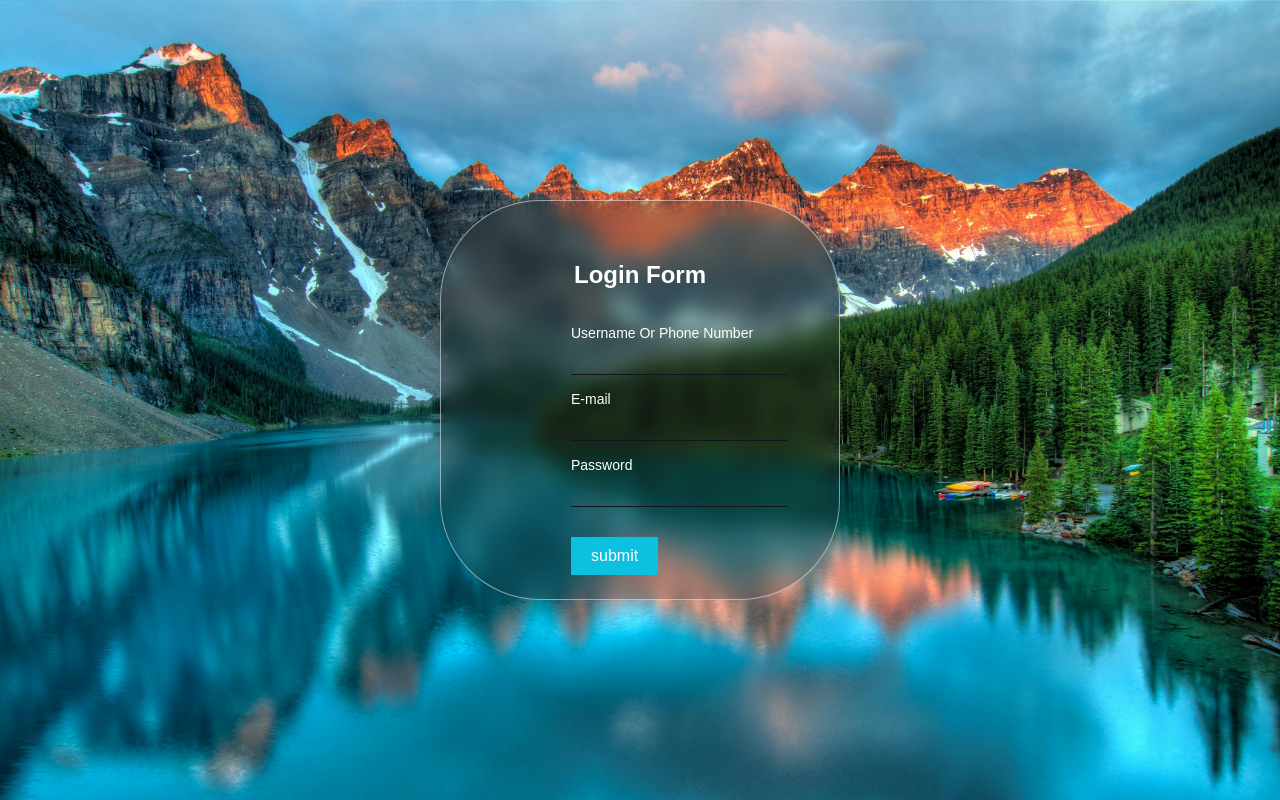
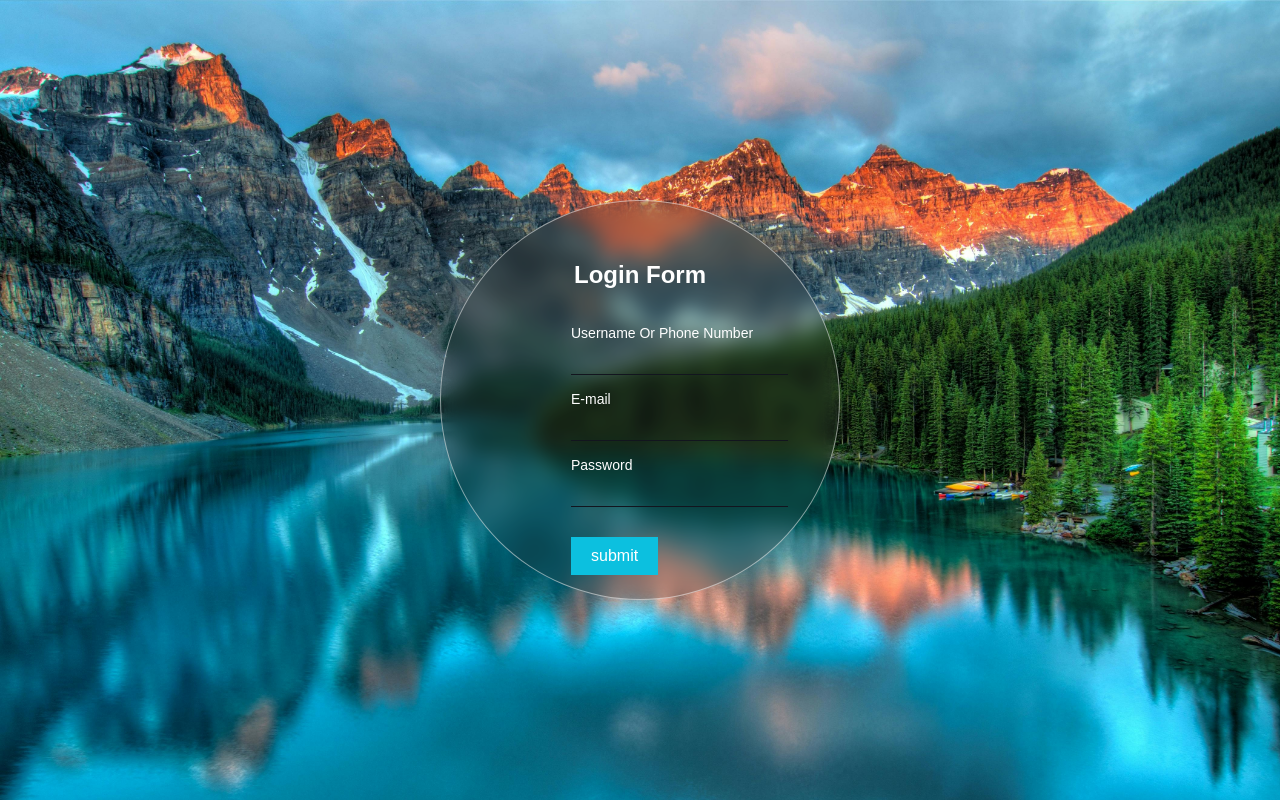
Before and after one commit to ChethuProjects/Chethu-login-, a plain HTML site: page index.html in a window 1280 px wide. Drawn offline with Linux system fonts and the light colour scheme.

Commit message:
Update style.css

```diff
--- a/style.css
+++ b/style.css
@@ -21,7 +21,7 @@ body
     width: 400px;
     height: 400px;
     backdrop-filter: blur(10px);
-    border-radius: 100px;
+    border-radius: 500px;
     background: rgba(49, 49, 49, .2);
     border: 1px solid rgba(255, 255, 255, .5);
 
```
